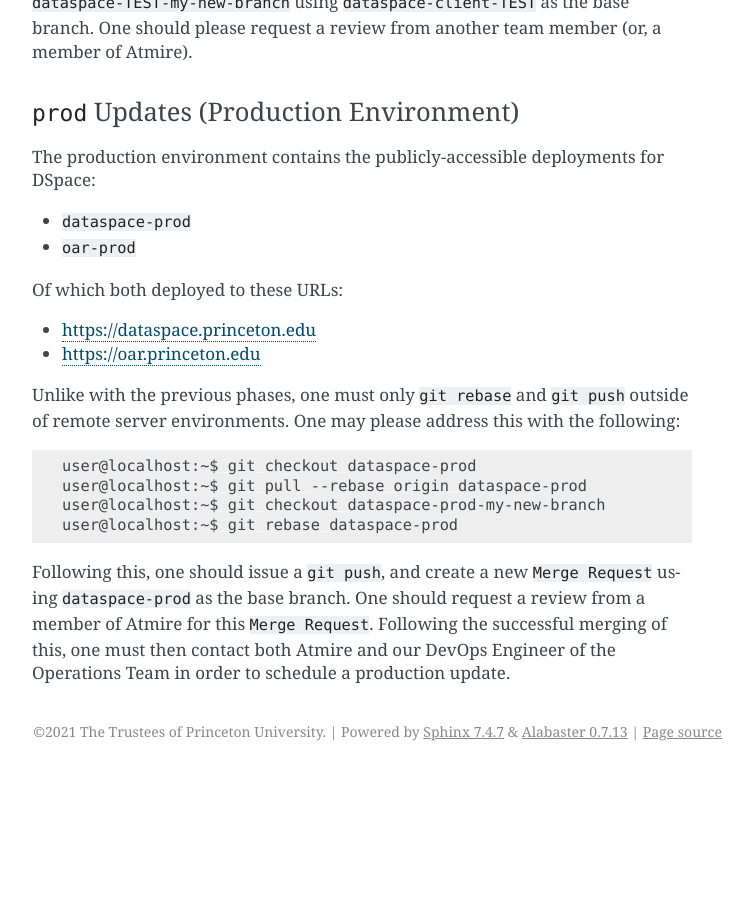
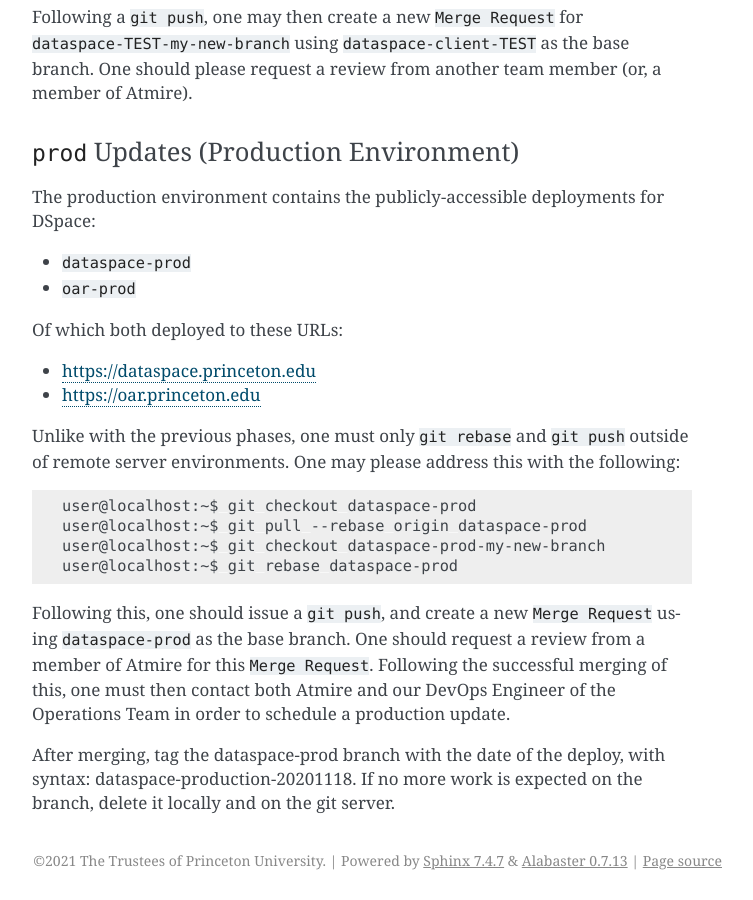
Before and after one commit to pulibrary/dspace-development, a Sphinx documentation site: the page built from docs/development_workflow.md, in a window 1280 px wide and 900 px high, scrolled down 2354 px. Shown: the whole window, without its empty margins (388-1141 px from the left). Built offline with Sphinx 7.4.7, drawn with Linux system fonts in a browser that asks for light colours; before the commit the page ends 3125 px from its top, so only the background shows below that; some of the changed text lies outside the part shown.

Commit message:
Integrate Atmire documentation

````diff
--- a/docs/development_workflow.md
+++ b/docs/development_workflow.md
@@ -5,6 +5,8 @@
 When collaborating upon an update or repairing a bug within the code bases for
 DataSpace and the OAR, there exists a workflow for deploying, testing, and
 releasing updates for the code bases.
+
+For more details on the dev workflow, see [Atmire's DSpace Documentation](https://docs.google.com/document/d/1Q-SsrBPG2Bv526I_6hgjeOb9n3HTRegtyAakPMt-l54/edit#heading=h.fxwqqj3go2dl).
 
 ### `DEV` Builds (`dev` Environment)
 
@@ -99,3 +101,5 @@
 ```
 
 Following this, one should issue a `git push`, and create a new `Merge Request` using `dataspace-prod` as the base branch. One should request a review from a member of Atmire for this `Merge Request`. Following the successful merging of this, one must then contact both Atmire and our DevOps Engineer of the Operations Team in order to schedule a production update.
+
+After merging, tag the dataspace-prod branch with the date of the deploy, with syntax: dataspace-production-20201118. If no more work is expected on the branch, delete it locally and on the git server.
````
